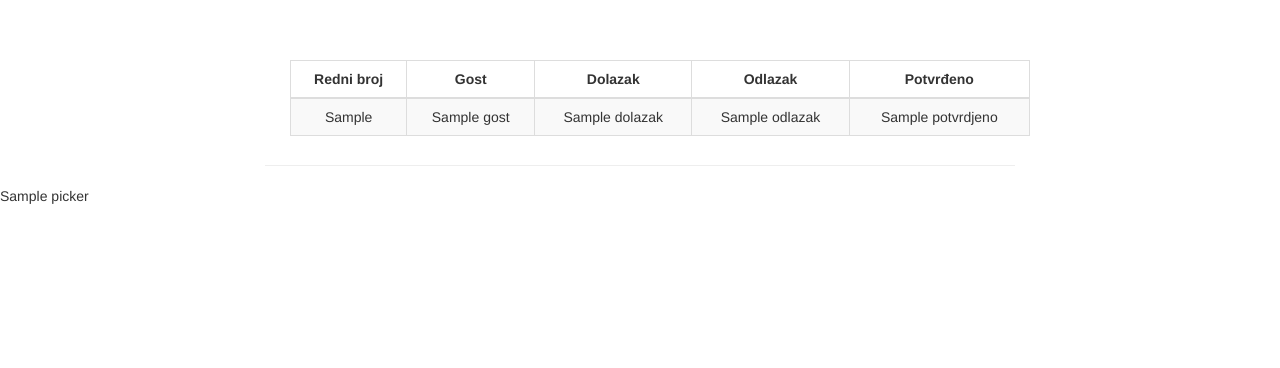
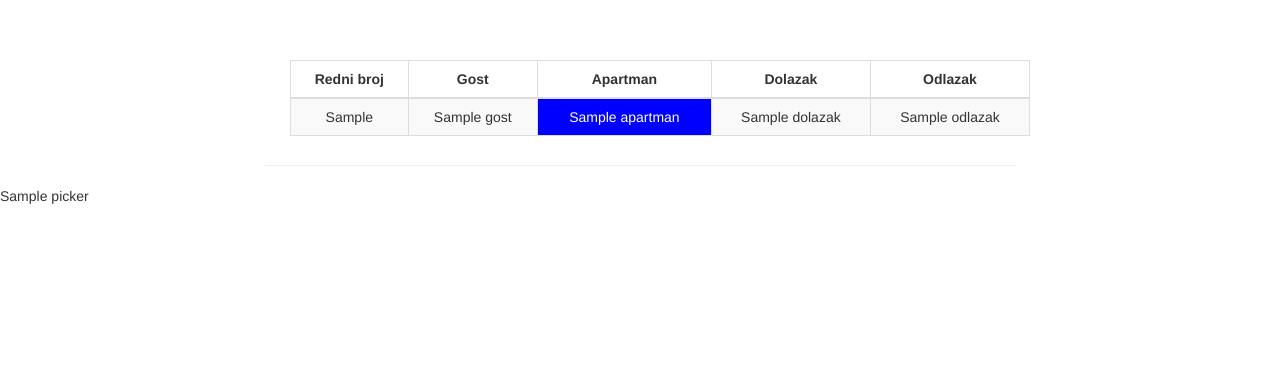
Before and after one commit to dklarin/rezervacije-flask, a Flask app: template templates/rezervacije.html in a window 1280 px wide. Shown: the part 52-420 px from the top of the page. Run offline with Flask 3, Linux system fonts and the light colour scheme; the template is opened without the code that fills it: most values are stand-ins (such as "Sample title", 1, 10 or a date in 2020); some libraries are stand-ins or nearby versions.

Commit message:
Promjene u prikazu

```diff
--- a/templates/rezervacija.html
+++ b/templates/rezervacija.html
@@ -34,6 +34,10 @@ super() }}
                     <td>{{trazeni_redak.gost}}</td>
                   </tr>
                   <tr>
+                    <th>Agencija:</th>
+                    <td>{{trazeni_redak.agencija}}</td>
+                  </tr>
+                  <tr>
                     <th>Apartman:</th>
                     <!--Filter-->
                     <td>{{trazeni_redak.apartman | capitalize}}</td>
@@ -50,6 +54,7 @@ super() }}
                     <th>Noći:</th>
                     <td>{{broj_noci}}</td>
                   </tr>
+                  <!--
                   <tr>
                     <th>Potvrđeno:</th>
                     <td>{{trazeni_redak.potvrdjeno}}</td>
@@ -84,6 +89,7 @@ super() }}
                     <td>{{trazeni_redak.festival}}</td>
                   </tr>
                   {% endif %}
+                  -->
                 </table>
               </ul>
             </div>
--- a/templates/rezervacije.html
+++ b/templates/rezervacije.html
@@ -10,17 +10,21 @@ super() }}
   thead th {
     text-align: center;
   }
+
   table {
     width: 100%;
     border-collapse: collapse;
   }
+
   tr {
     cursor: pointer;
   }
+
   td {
     padding: 10px;
     text-align: center;
   }
+
   .prst {
     cursor: pointer;
     cursor: -webkit-pointer;
@@ -28,6 +32,10 @@ super() }}
     cursor: -o-pointer;
     cursor: -ms-pointer;
   }
+
+  .apartman {
+    color: white;
+    }
 </style>
 
 {% endblock %} {% block content %}
@@ -49,9 +57,9 @@ super() }}
                   <tr>
                     <th>Redni broj</th>
                     <th>Gost</th>
+                    <th>Apartman</th>
                     <th>Dolazak</th>
                     <th>Odlazak</th>
-                    <th>Potvrđeno</th>
                   </tr>
                 </thead>
                 <tbody>
@@ -61,9 +69,25 @@ super() }}
                   >
                     <td>{{lis.redni_broj}}</td>
                     <td>{{lis.gost}}</td>
+                    {% if lis.apartman=='tamnoplavi' %}
+                    <td style="background-color: darkblue" class="apartman">{{lis.apartman}}</td>
+                    {% elif lis.apartman=='zeleni' %}
+                    <td style="background-color: darkgreen" class="apartman">
+                      {{lis.apartman}}
+                    </td>
+                    {% elif lis.apartman=='smeđi' %}
+                    <td style="background-color: brown" class="apartman">{{lis.apartman}}</td>
+                    {% elif lis.apartman=='stan' %}
+                    <td style="background-color: gray" class="apartman">
+                      {{lis.apartman}}
+                    </td>
+                    {% else %}
+                    <td style="background-color: blue" class="apartman">
+                      {{lis.apartman}}
+                    </td>
+                    {% endif %}
                     <td>{{lis.dolazak}}</td>
                     <td>{{lis.odlazak}}</td>
-                    <td>{{lis.potvrdjeno}}</td>
                   </tr>
                   {%endfor%}
                 </tbody>
--- a/wsgi.py
+++ b/wsgi.py
@@ -1,5 +1,5 @@
 from app import app
 
 if __name__ == "__main__":
-    #app.run(debug=True)
-    app.run(host='0.0.0.0', port=4000)
+    app.run(debug=True)
+    #app.run(host='0.0.0.0', port=4000)
```
